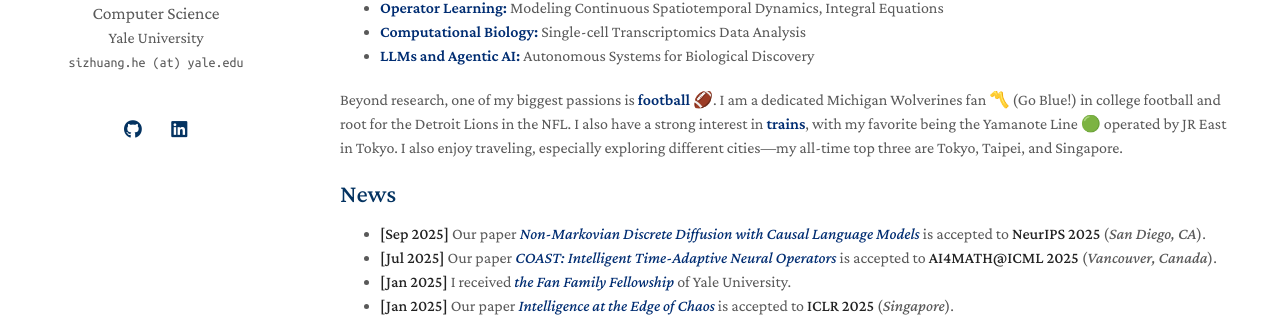
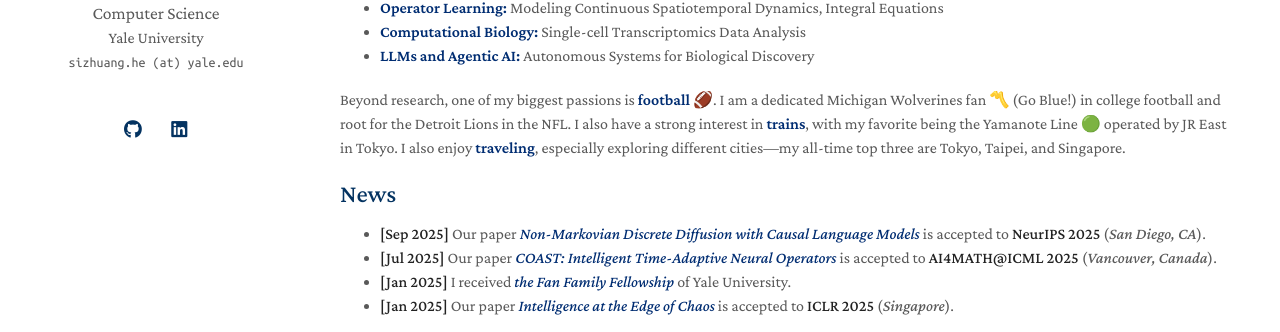
Before and after one commit to SizhuangHe/sizhuanghe.github.io, a Jekyll site: the page built from index.md, in a window 1280 px wide and 900 px high. Shown: the part 293-625 px from the top of the window. Built offline with Jekyll 4.4.1, drawn with Linux system fonts in a browser that asks for light colours; a style sheet for code colours, icons or effects is not loaded; our own code applies the rules of GitHub Pages for plain Markdown files.

Commit message:
about me

```diff
--- a/index.md
+++ b/index.md
@@ -15,7 +15,7 @@ I work on the intersection of machine learning and biology:
 - **<span style="color: var(--global-theme-color); font-weight: bold;">Computational Biology:</span>** Single-cell Transcriptomics Data Analysis
 - **<span style="color: var(--global-theme-color); font-weight: bold;">LLMs and Agentic AI:</span>** Autonomous Systems for Biological Discovery
 
-Beyond research, one of my biggest passions is <span style="color: var(--global-theme-color); font-weight: bold;">football 🏈</span>. I am a dedicated Michigan Wolverines fan 〽️ (Go Blue!) in college football and root for the Detroit Lions in the NFL. I also have a strong interest in <span style="color: var(--global-theme-color); font-weight: bold;">trains</span>, with my favorite being the Yamanote Line 🟢 operated by JR East in Tokyo. I also enjoy traveling, especially exploring different cities—my all-time top three are Tokyo, Taipei, and Singapore.
+Beyond research, one of my biggest passions is <span style="color: var(--global-theme-color); font-weight: bold;">football 🏈</span>. I am a dedicated Michigan Wolverines fan 〽️ (Go Blue!) in college football and root for the Detroit Lions in the NFL. I also have a strong interest in <span style="color: var(--global-theme-color); font-weight: bold;">trains</span>, with my favorite being the Yamanote Line 🟢 operated by JR East in Tokyo. I also enjoy <span style="color: var(--global-theme-color); font-weight: bold;">traveling</span>, especially exploring different cities—my all-time top three are Tokyo, Taipei, and Singapore.
 
 ## News
 - **[Sep 2025]** Our paper *<span style="color: var(--global-theme-color);">Non-Markovian Discrete Diffusion with Causal Language Models</span>* is accepted to **NeurIPS 2025** (*San Diego, CA*).
```
